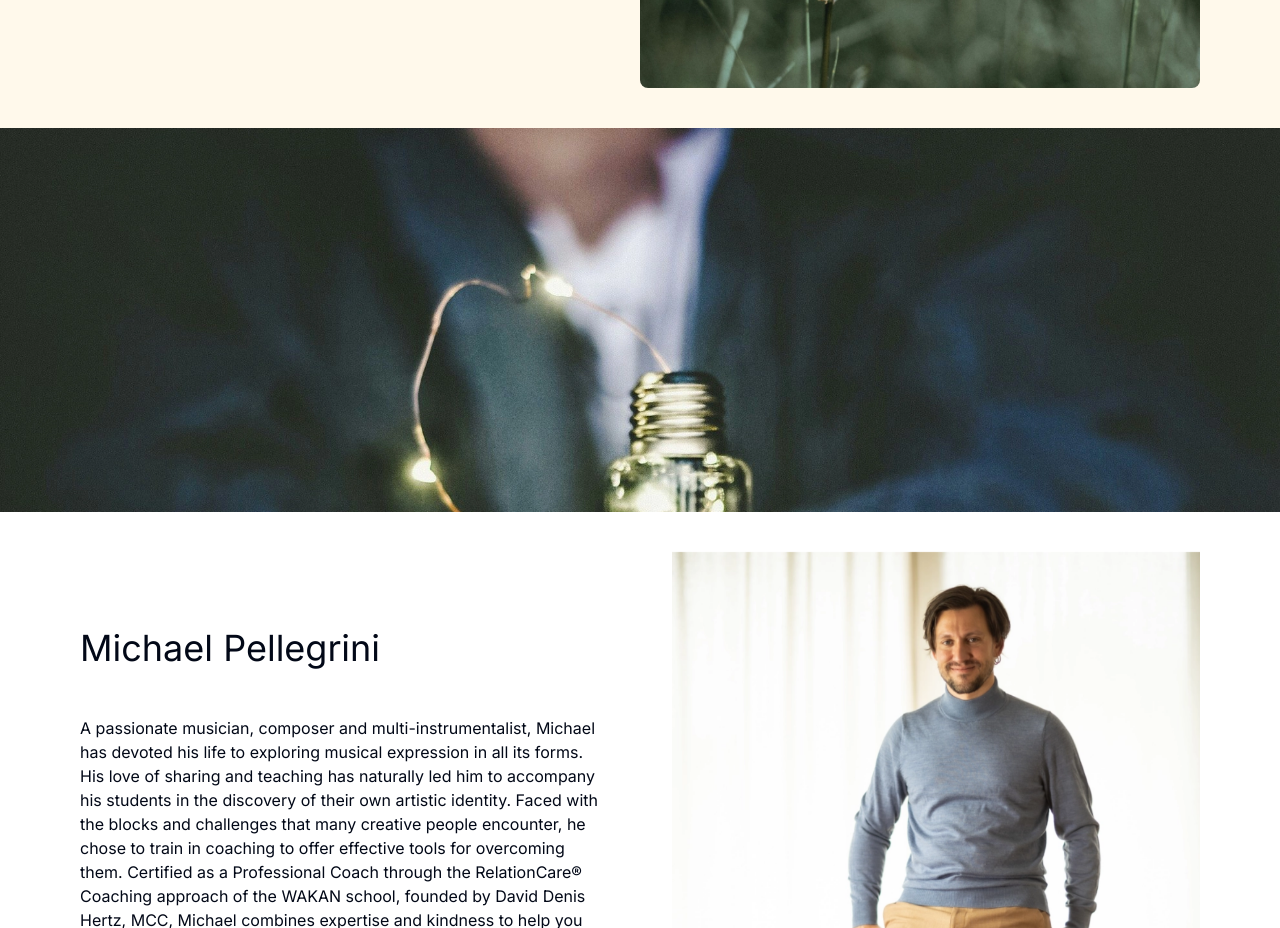
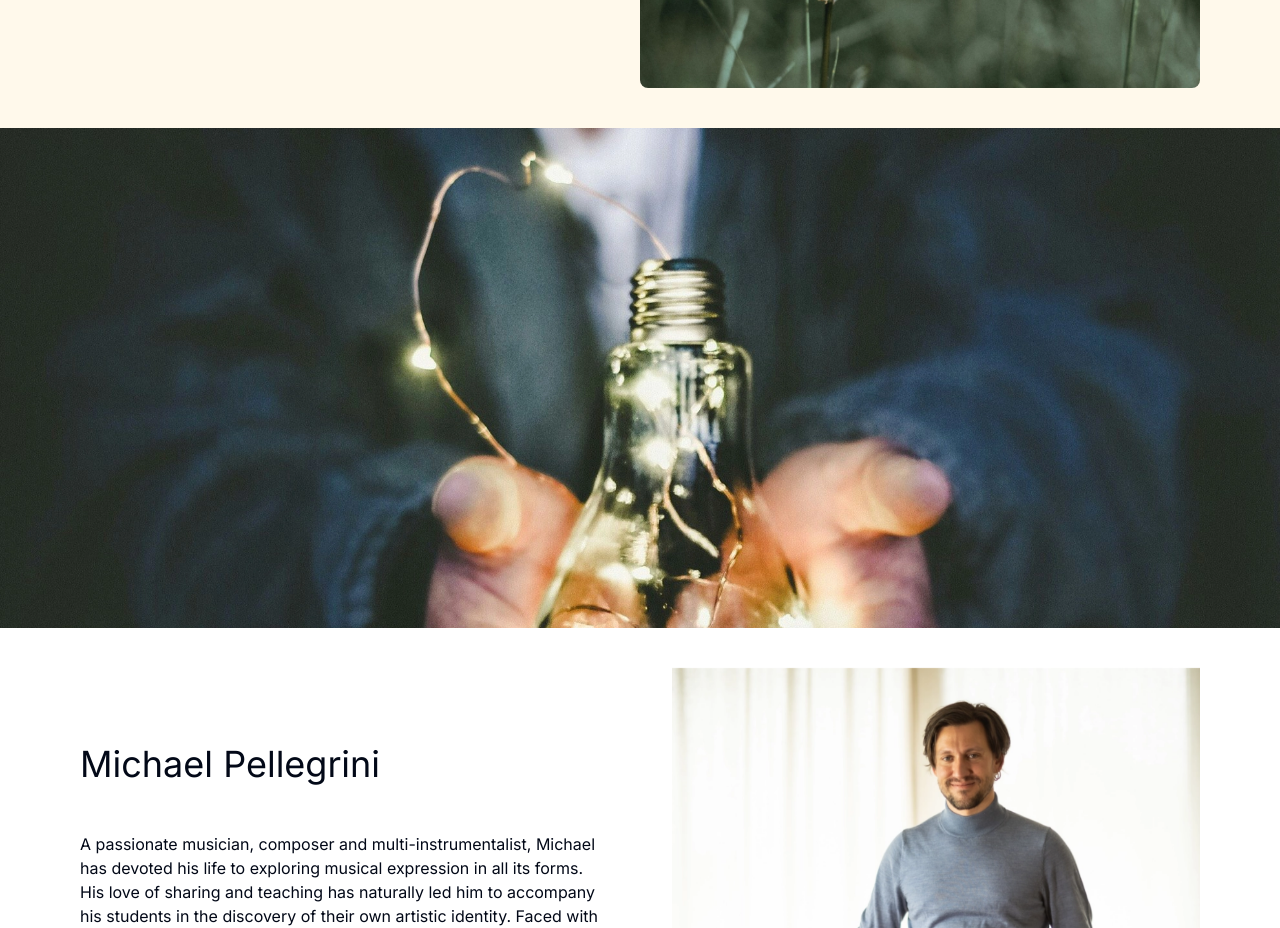
Before and after one commit to Cap0n3/pellegrinicoaching24, a Next.js app: page /en in a window 1280 px wide. Shown: the part 3440-4368 px from the top of the page. Built offline with nearby package versions, Linux system fonts and the light colour scheme.

Commit message:
Corrected bug with Slide element due to parent relative positionning

```diff
--- a/app/[locale]/page.tsx
+++ b/app/[locale]/page.tsx
@@ -5,7 +5,7 @@ import Hero from "@/components/Hero";
 import ScrollResetter from "@/components/common/ScrollResetter";
 import CTA from "@/components/AboutSection";
 import Testimonials from "@/components/Testimonials";
-import Parallax from "@/components/Parallax";
+import ParallaxSection from "@/components/Parallax";
 import Pricings from "@/components/Pricings";
 import FAQSection from "@/components/FAQ";
 import { useTranslations } from "next-intl";
@@ -51,7 +51,7 @@ export default function Home() {
                 inverted
                 contrast
             />
-            <Parallax title="Prenez rendez-vous dès maintenant" cta="YES" />
+            <ParallaxSection img="/images/parallax.webp" />
             <AboutSection />
             <SocialProof contrast />
             <Testimonials />
--- a/components/Parallax.tsx
+++ b/components/Parallax.tsx
@@ -1,27 +1,29 @@
+"use client";
+
 import React from "react";
-import { Button } from "@/components/ui/button";
+import { ParallaxProvider, ParallaxBanner } from 'react-scroll-parallax';
 
-type ParallaxProps = {
-    title?: string;
-    cta?: string;
+type ParallaxSectionProps = {
+    img: string;
 };
 
 /**
- * Parallax CTA component for the homepage.
+ * Parallax banner component.
  */
-export default function Parallax({
-    title = "Some random text",
-    cta = "Call to action",
-}: ParallaxProps) {
+export default function ParallaxSection({
+    img,
+}: ParallaxSectionProps) {
     return (
-        <div
-            className="flex h-96 w-full flex-col items-center justify-center bg-parallax bg-cover bg-no-repeat bg-fixed bg-[50%_0%]"
-            tabIndex={0}
-        >
-            {/* <h2 className="text-3xl uppercase text-white">{title}</h2>
-            <Button aria-label="CTA" className="mt-6">
-                {cta}
-            </Button> */}
-        </div>
+        <ParallaxProvider>
+                <ParallaxBanner
+                    layers={[
+                        {
+                            image: img,
+                            speed: -15,
+                        },
+                    ]}
+                    className="aspect-[2/1] h-[500px]"
+                />
+        </ParallaxProvider>
     );
 }
--- a/components/common/Slide.tsx
+++ b/components/common/Slide.tsx
@@ -40,11 +40,29 @@ const Slide: React.FC<SlideProps> = ({ children, delay = 0, classProps }) => {
     const windowSize = useWindowSize();
     const scrollPosition = useScroll();
 
+    /**
+     * Function to get the offset top of a relative positionned element.
+     * Note: Not possible to use `element.offsetTop` because it returns the offset top relative to the offsetParent.
+     *
+     * @param element - The element to get the offset top.
+     * @returns The offset top of the element.
+     */
+    const getOffsetTop = (element: HTMLElement | null): number => {
+        let offsetTop = 0;
+        while (element) {
+            offsetTop += element.offsetTop;
+            element = element.offsetParent as HTMLElement | null;
+        }
+        return offsetTop;
+    };
+
+
     // Function to update the container position and view status
     const updatePosition = () => {
         if (containerRef.current) {
-            const containerPosition = containerRef.current.offsetTop;
-            setContainerPosition(containerPosition);
+            // const containerPosition = containerRef.current.offsetTop;
+            // setContainerPosition(containerPosition);
+            const containerPosition = getOffsetTop(containerRef.current);
 
             const bottomScroll = scrollPosition + windowSize.innerHeight;
             if (containerPosition <= bottomScroll) {
--- a/package.json
+++ b/package.json
@@ -34,6 +34,7 @@
         "react-google-recaptcha": "^3.1.0",
         "react-hook-form": "^7.53.0",
         "react-icons": "^5.3.0",
+        "react-scroll-parallax": "^3.4.5",
         "react-turnstile": "^1.1.3",
         "tailwind-merge": "^2.4.0",
         "tailwindcss-animate": "^1.0.7"
```
Also changed, not shown: 1 other file (tests, documents, lock files or other folders).
